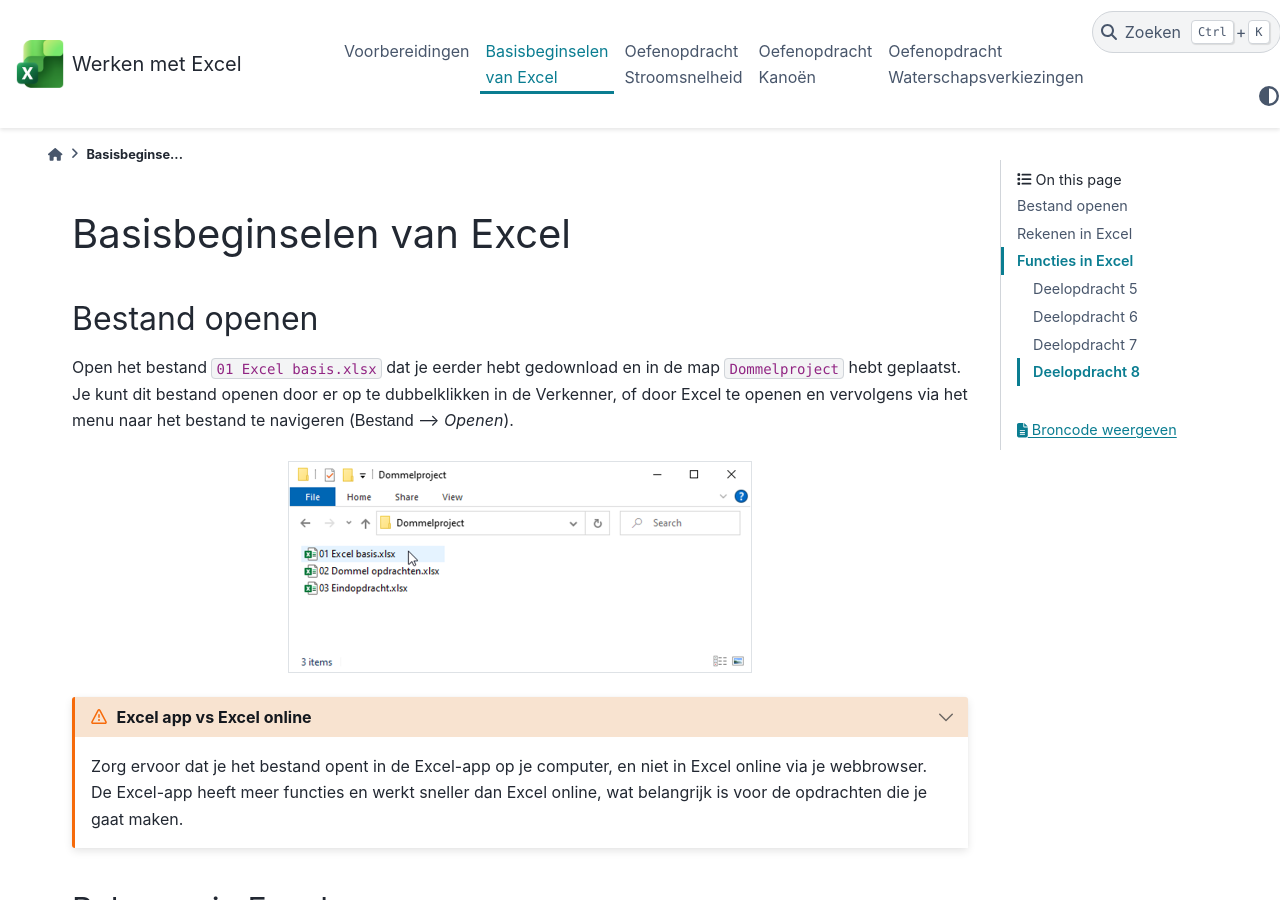
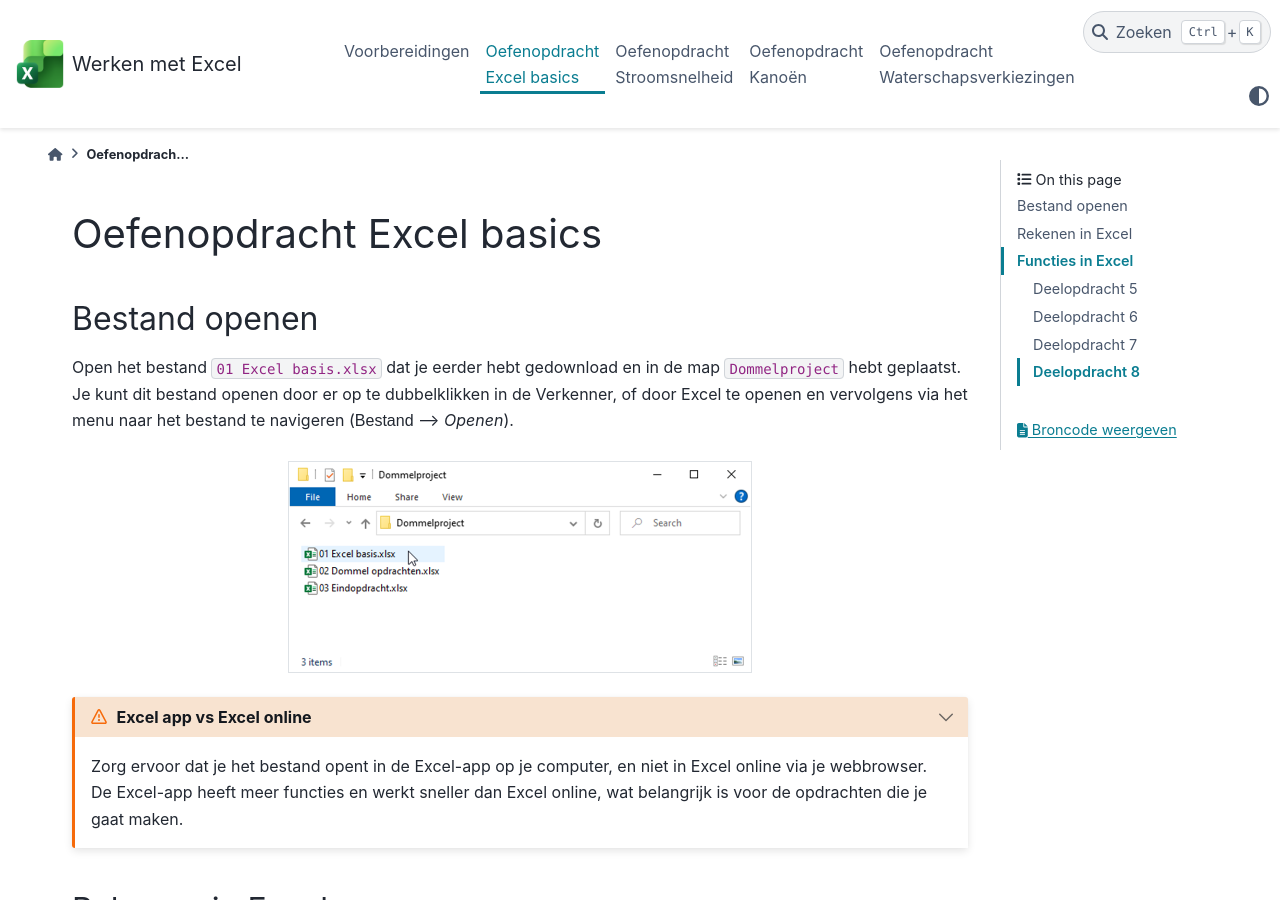
Before and after one commit to meneerfaas/excel, a Sphinx documentation site: the page built from doc/02_basics/basics.rst, in a window 1280 px wide and 900 px high. Built offline with Sphinx 7.4.7 and the PyData theme 0.15.4, drawn with Linux system fonts in a browser that asks for light colours.

Commit message:
Hoofdstuk Basis titel gewijzigd

```diff
--- a/doc/02_basics/basics.rst
+++ b/doc/02_basics/basics.rst
@@ -1,5 +1,5 @@
-Basisbeginselen van Excel
-=========================
+Oefenopdracht Excel basics
+===========================
 
 Bestand openen
 -------------------------
```
